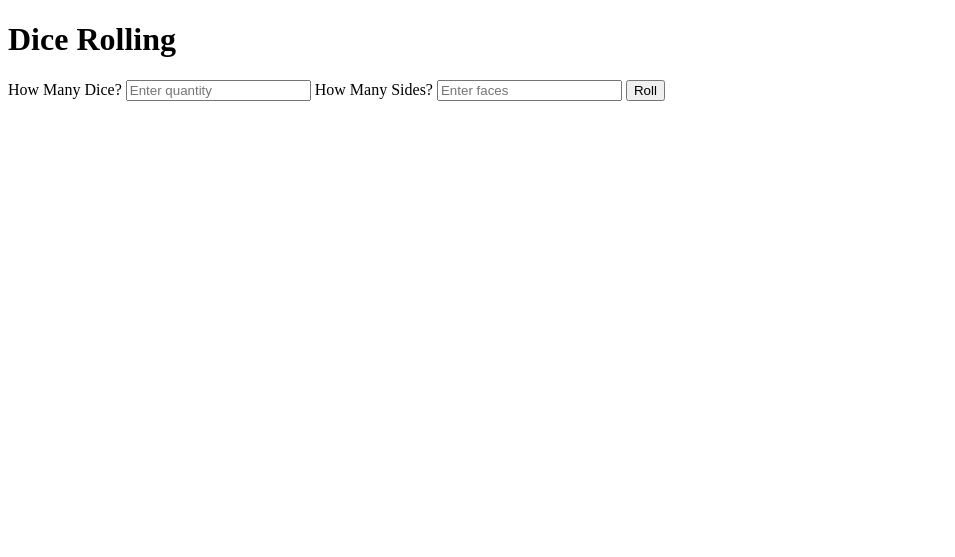
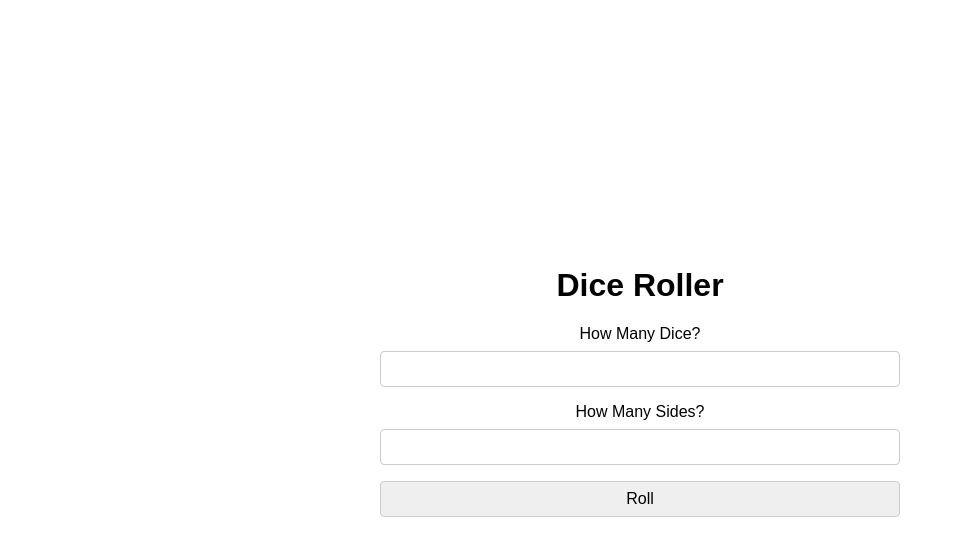
Before and after one commit to the-hig13/dice-rolling, a plain HTML site: page index.html in a window 1280 px wide. Shown: the whole page, without its empty margins (0-955 px from the left). Drawn offline with Linux system fonts and the light colour scheme.

Commit message:
Update index.html

```diff
--- a/index.html
+++ b/index.html
@@ -1,20 +1,25 @@
 <!DOCTYPE html>
-<html>
+<html lang="en">
 <head>
   <meta charset="UTF-8">
-  <title>Roll Some Dice</title>
-  <link rel="stylesheet" type="text/css" href="style.css">
-  <script src="script.js"></script>
+  <meta name="viewport" content="width=device-width, initial-scale=1.0">
+  <link rel="stylesheet" href="styles.css">
+  <title>Dice Roller</title>
 </head>
 <body>
-  <h1>Dice Rolling</h1>
-  <div class="form-container">
-    <label for="quantity">How Many Dice?</label>
-    <input type="text" id="quantity" placeholder="Enter quantity" />
-    <label for="faces">How Many Sides?</label>
-    <input type="text" id="faces" placeholder="Enter faces" />
-    <button onclick="rollDice()">Roll</button>
+  <div class="container">
+    <h1>Dice Roller</h1>
+    <div class="form-container">
+      <label for="quantity">How Many Dice?</label>
+      <input type="number" id="quantity" min="1" max="15">
+      <label for="faces">How Many Sides?</label>
+      <input type="number" id="faces" min="2" max="100">
+      <button id="roll-button">Roll</button>
+    </div>
+    <div id="output-container"></div>
+    <div id="output"></div>
   </div>
-  <div id="output" class="output-container"></div>
+
+  <script src="script.js"></script>
 </body>
 </html>
```
